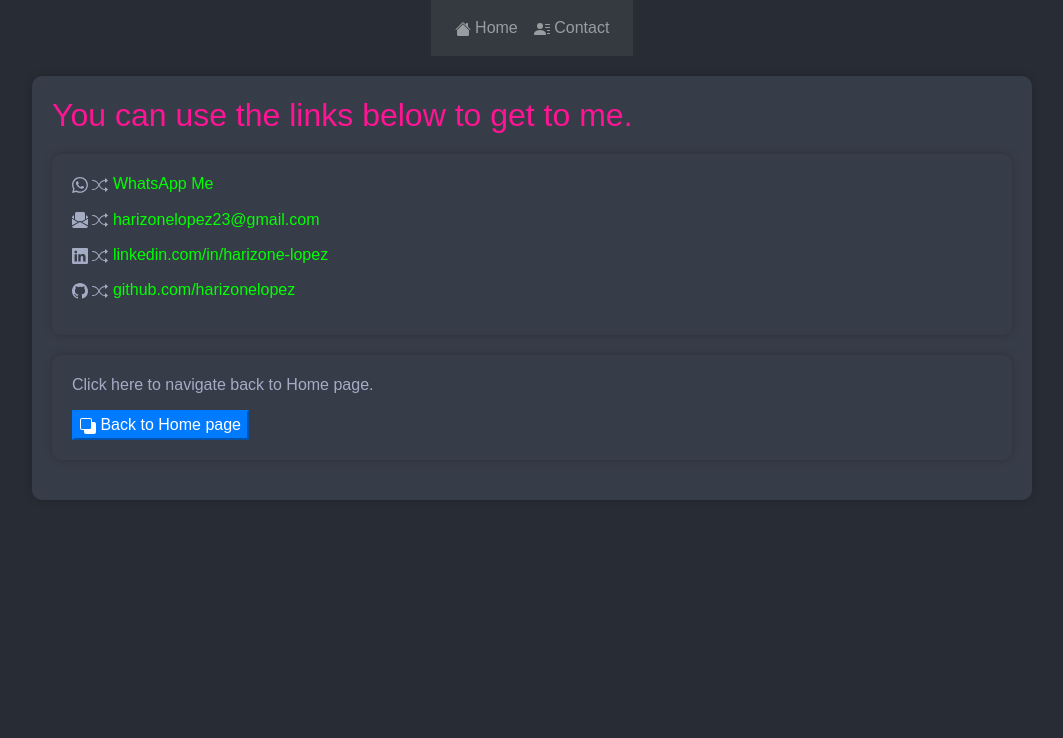
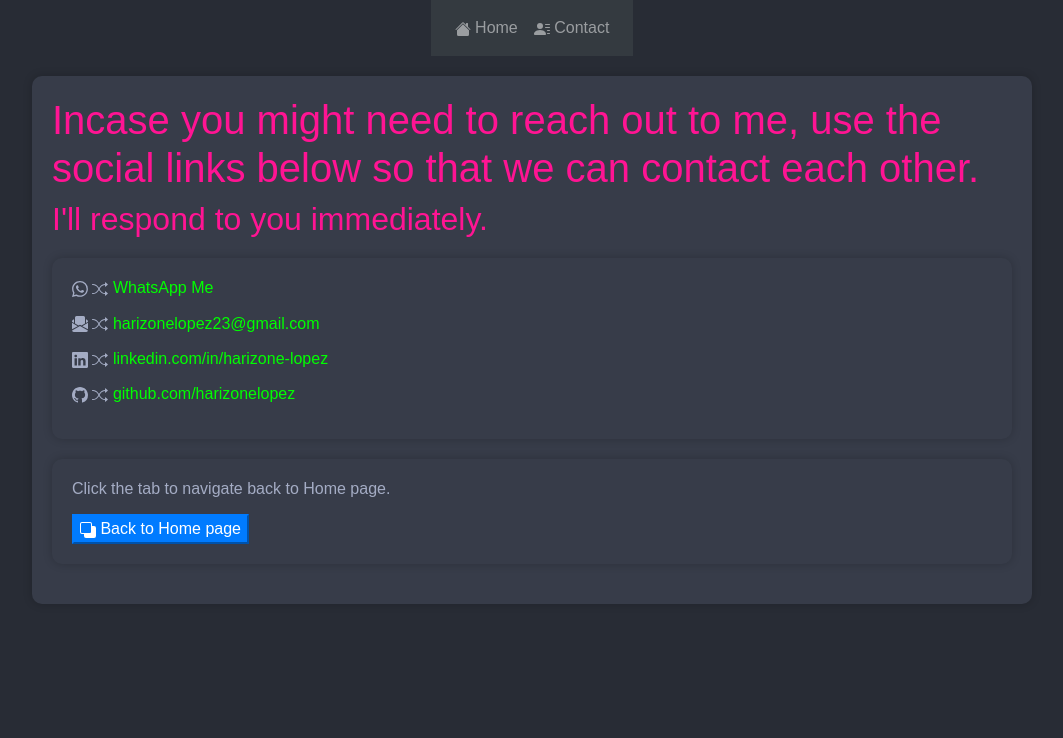
Before and after one commit to harizonelopez/flask-note-app, a Flask app: page /contact in a window 1280 px wide. Shown: the top 738 px of the page, without its empty margins (108-1171 px from the left). Run offline with Flask 3, Linux system fonts and the light colour scheme; some libraries are stand-ins or nearby versions.

Commit message:
Update contact.html

```diff
--- a/templates/contact.html
+++ b/templates/contact.html
@@ -1,5 +1,5 @@
 {% extends "base.html" %}
-{% block title %} Contacts Page {% endblock %}
+{% block title %} Contacts page {% endblock %}
 
 {% block content %}
 
@@ -37,7 +37,7 @@
             color: #FF1493;
         }
 
-        p, li, tr {
+        p {
             line-height: 1.2;
             color: #a4acc4;
         }
@@ -72,9 +72,11 @@
 
       </style>
 </head>
+
 <body>
     <section>
-        <h2>You can use the links below to get to me.</h2>
+        <h1>Incase you might need to reach out to me, use the social links below so that we can contact each other.</h1>
+        <h2>I'll respond to you immediately.</h2>
         <section>
             <p> <svg xmlns="http://www.w3.org/2000/svg" width="16" height="16" fill="currentColor" class="bi bi-whatsapp" viewBox="0 0 16 16">
                 <path d="M13.601 2.326A7.85 7.85 0 0 0 7.994 0C3.627 0 .068 3.558.064 7.926c0 1.399.366 2.76 1.057 3.965L0 16l4.204-1.102a7.9 7.9 0 0 0 3.79.965h.004c4.368 0 7.926-3.558 7.93-7.93A7.9 7.9 0 0 0 13.6 2.326zM7.994 14.521a6.6 6.6 0 0 1-3.356-.92l-.24-.144-2.494.654.666-2.433-.156-.251a6.56 6.56 0 0 1-1.007-3.505c0-3.626 2.957-6.584 6.591-6.584a6.56 6.56 0 0 1 4.66 1.931 6.56 6.56 0 0 1 1.928 4.66c-.004 3.639-2.961 6.592-6.592 6.592m3.615-4.934c-.197-.099-1.17-.578-1.353-.646-.182-.065-.315-.099-.445.099-.133.197-.513.646-.627.775-.114.133-.232.148-.43.05-.197-.1-.836-.308-1.592-.985-.59-.525-.985-1.175-1.103-1.372-.114-.198-.011-.304.088-.403.087-.088.197-.232.296-.346.1-.114.133-.198.198-.33.065-.134.034-.248-.015-.347-.05-.099-.445-1.076-.612-1.47-.16-.389-.323-.335-.445-.34-.114-.007-.247-.007-.38-.007a.73.73 0 0 0-.529.247c-.182.198-.691.677-.691 1.654s.71 1.916.81 2.049c.098.133 1.394 2.132 3.383 2.992.47.205.84.326 1.129.418.475.152.904.129 1.246.08.38-.058 1.171-.48 1.338-.943.164-.464.164-.86.114-.943-.049-.084-.182-.133-.38-.232"/>
@@ -90,14 +92,14 @@
                 <path d="M13 5.466V1.534a.25.25 0 0 1 .41-.192l2.36 1.966c.12.1.12.284 0 .384l-2.36 1.966a.25.25 0 0 1-.41-.192m0 9v-3.932a.25.25 0 0 1 .41-.192l2.36 1.966c.12.1.12.284 0 .384l-2.36 1.966a.25.25 0 0 1-.41-.192"/>
                 </svg> <a href="mailto:harizonelopez23@gmail.com">harizonelopez23@gmail.com</a> </p>
 
-            <p><svg xmlns="http://www.w3.org/2000/svg" width="16" height="16" fill="currentColor" class="bi bi-linkedin" viewBox="0 0 16 16">
+            <p> <svg xmlns="http://www.w3.org/2000/svg" width="16" height="16" fill="currentColor" class="bi bi-linkedin" viewBox="0 0 16 16">
                 <path d="M0 1.146C0 .513.526 0 1.175 0h13.65C15.474 0 16 .513 16 1.146v13.708c0 .633-.526 1.146-1.175 1.146H1.175C.526 16 0 15.487 0 14.854zm4.943 12.248V6.169H2.542v7.225zm-1.2-8.212c.837 0 1.358-.554 1.358-1.248-.015-.709-.52-1.248-1.342-1.248S2.4 3.226 2.4 3.934c0 .694.521 1.248 1.327 1.248zm4.908 8.212V9.359c0-.216.016-.432.08-.586.173-.431.568-.878 1.232-.878.869 0 1.216.662 1.216 1.634v3.865h2.401V9.25c0-2.22-1.184-3.252-2.764-3.252-1.274 0-1.845.7-2.165 1.193v.025h-.016l.016-.025V6.169h-2.4c.03.678 0 7.225 0 7.225z"/>
                 </svg> <svg xmlns="http://www.w3.org/2000/svg" width="16" height="16" fill="currentColor" class="bi bi-shuffle" viewBox="0 0 16 16">
                 <path fill-rule="evenodd" d="M0 3.5A.5.5 0 0 1 .5 3H1c2.202 0 3.827 1.24 4.874 2.418.49.552.865 1.102 1.126 1.532.26-.43.636-.98 1.126-1.532C9.173 4.24 10.798 3 13 3v1c-1.798 0-3.173 1.01-4.126 2.082A9.6 9.6 0 0 0 7.556 8a9.6 9.6 0 0 0 1.317 1.918C9.828 10.99 11.204 12 13 12v1c-2.202 0-3.827-1.24-4.874-2.418A10.6 10.6 0 0 1 7 9.05c-.26.43-.636.98-1.126 1.532C4.827 11.76 3.202 13 1 13H.5a.5.5 0 0 1 0-1H1c1.798 0 3.173-1.01 4.126-2.082A9.6 9.6 0 0 0 6.444 8a9.6 9.6 0 0 0-1.317-1.918C4.172 5.01 2.796 4 1 4H.5a.5.5 0 0 1-.5-.5"/>
                 <path d="M13 5.466V1.534a.25.25 0 0 1 .41-.192l2.36 1.966c.12.1.12.284 0 .384l-2.36 1.966a.25.25 0 0 1-.41-.192m0 9v-3.932a.25.25 0 0 1 .41-.192l2.36 1.966c.12.1.12.284 0 .384l-2.36 1.966a.25.25 0 0 1-.41-.192"/>
                 </svg> <a href="https://www.linkedin.com/in/harizone-lopez-a267b625b" target="_blank">linkedin.com/in/harizone-lopez</a></p>
 
-            <p><svg xmlns="http://www.w3.org/2000/svg" width="16" height="16" fill="currentColor" class="bi bi-github" viewBox="0 0 16 16">
+            <p> <svg xmlns="http://www.w3.org/2000/svg" width="16" height="16" fill="currentColor" class="bi bi-github" viewBox="0 0 16 16">
                 <path d="M8 0C3.58 0 0 3.58 0 8c0 3.54 2.29 6.53 5.47 7.59.4.07.55-.17.55-.38 0-.19-.01-.82-.01-1.49-2.01.37-2.53-.49-2.69-.94-.09-.23-.48-.94-.82-1.13-.28-.15-.68-.52-.01-.53.63-.01 1.08.58 1.23.82.72 1.21 1.87.87 2.33.66.07-.52.28-.87.51-1.07-1.78-.2-3.64-.89-3.64-3.95 0-.87.31-1.59.82-2.15-.08-.2-.36-1.02.08-2.12 0 0 .67-.21 2.2.82.64-.18 1.32-.27 2-.27s1.36.09 2 .27c1.53-1.04 2.2-.82 2.2-.82.44 1.1.16 1.92.08 2.12.51.56.82 1.27.82 2.15 0 3.07-1.87 3.75-3.65 3.95.29.25.54.73.54 1.48 0 1.07-.01 1.93-.01 2.2 0 .21.15.46.55.38A8.01 8.01 0 0 0 16 8c0-4.42-3.58-8-8-8"/>
                 </svg> <svg xmlns="http://www.w3.org/2000/svg" width="16" height="16" fill="currentColor" class="bi bi-shuffle" viewBox="0 0 16 16">
                 <path fill-rule="evenodd" d="M0 3.5A.5.5 0 0 1 .5 3H1c2.202 0 3.827 1.24 4.874 2.418.49.552.865 1.102 1.126 1.532.26-.43.636-.98 1.126-1.532C9.173 4.24 10.798 3 13 3v1c-1.798 0-3.173 1.01-4.126 2.082A9.6 9.6 0 0 0 7.556 8a9.6 9.6 0 0 0 1.317 1.918C9.828 10.99 11.204 12 13 12v1c-2.202 0-3.827-1.24-4.874-2.418A10.6 10.6 0 0 1 7 9.05c-.26.43-.636.98-1.126 1.532C4.827 11.76 3.202 13 1 13H.5a.5.5 0 0 1 0-1H1c1.798 0 3.173-1.01 4.126-2.082A9.6 9.6 0 0 0 6.444 8a9.6 9.6 0 0 0-1.317-1.918C4.172 5.01 2.796 4 1 4H.5a.5.5 0 0 1-.5-.5"/>
@@ -107,7 +109,7 @@
 
         <section>
             <form method='POST'>
-                <p>Click here to navigate back to Home page.</p>
+                <p>Click the tab to navigate back to Home page.</p>
                 <button type="submit" class="btn-primary"> <svg xmlns="http://www.w3.org/2000/svg" width="16" height="16" fill="currentColor" class="bi bi-back" viewBox="0 0 16 16">
                     <path d="M0 2a2 2 0 0 1 2-2h8a2 2 0 0 1 2 2v2h2a2 2 0 0 1 2 2v8a2 2 0 0 1-2 2H6a2 2 0 0 1-2-2v-2H2a2 2 0 0 1-2-2zm2-1a1 1 0 0 0-1 1v8a1 1 0 0 0 1 1h8a1 1 0 0 0 1-1V2a1 1 0 0 0-1-1z"/>
                     </svg> Back to Home page </button>
```
Lines whose indentation alone changed are shown as unchanged.
